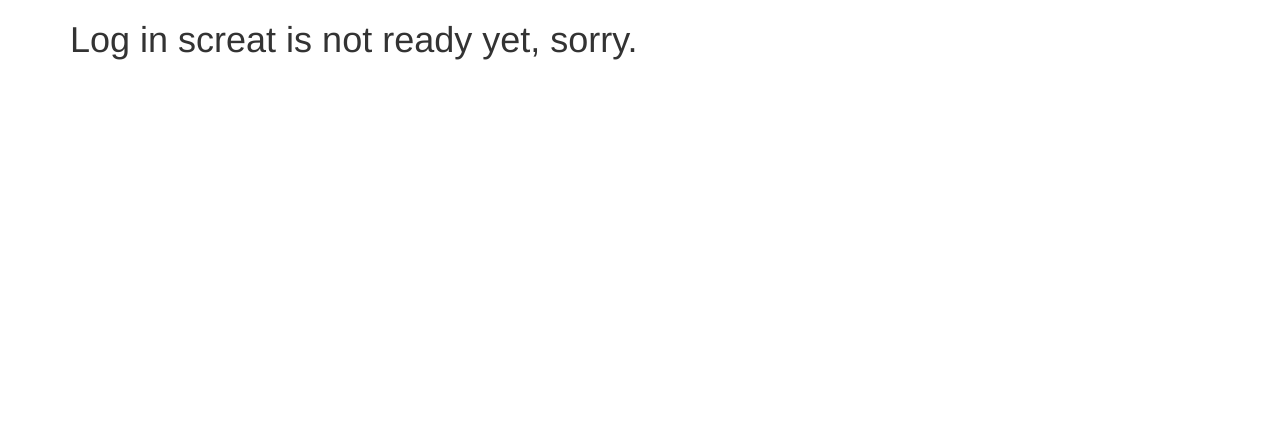
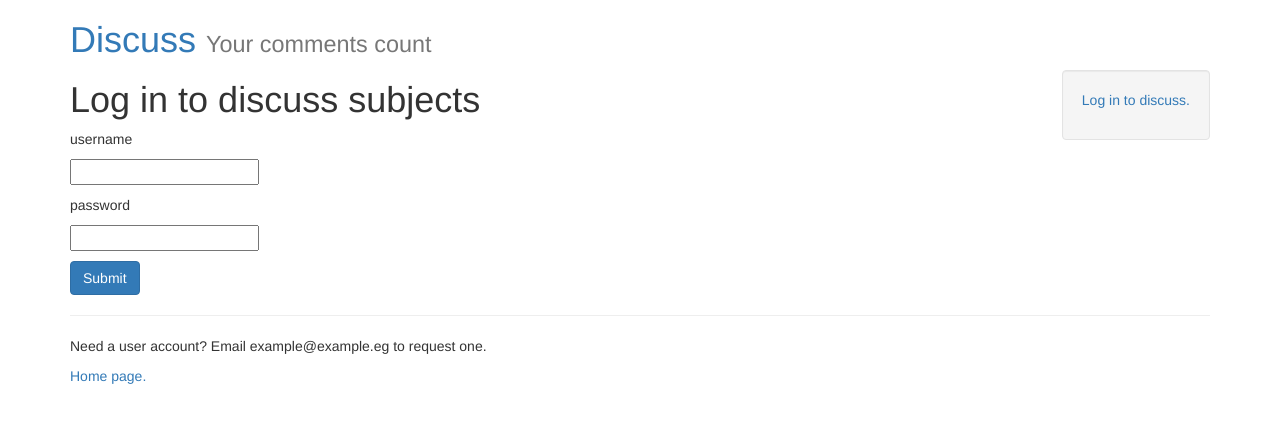
Before and after one commit to filipkral/dj-discuss, a Django app: template templates/discuss/login.html in a window 1280 px wide. Shown: the top 423 px of the page. Run offline with Django 3.2, Linux system fonts and the light colour scheme; the template is opened without the code that fills it, so the values that code supplies are empty; parts of the project's set-up code (start-up, migrations or seed data) failed here and were passed over; some libraries are stand-ins or nearby versions.

Commit message:
Add basic login/logout  functionality

```diff
--- a/templates/discuss/discuss_base.html
+++ b/templates/discuss/discuss_base.html
@@ -8,10 +8,14 @@
 	{% block stylesheets %}
 	<!-- Latest compiled and minified CSS -->
     <link rel="stylesheet" href="https://maxcdn.bootstrapcdn.com/bootstrap/3.3.1/css/bootstrap.min.css">
+
+    <link rel="stylesheet" href="//cdn.datatables.net/plug-ins/3cfcc339e89/integration/bootstrap/3/dataTables.bootstrap.css">
     {% endblock stylesheets %}
     <script src="//code.jquery.com/jquery-1.11.0.min.js"></script>
     <!-- Latest compiled and minified JavaScript -->
     <script src="https://maxcdn.bootstrapcdn.com/bootstrap/3.3.1/js/bootstrap.min.js"></script>
+    <script src="//cdn.datatables.net/plug-ins/3cfcc339e89/integration/bootstrap/3/dataTables.bootstrap.js"></script>
+
 
     {% block extrahead %}
     {% endblock %}
@@ -19,6 +23,14 @@
 
 <body>
     <div class="container">
+    <h1><a href="{% url 'discuss:home' %}">Discuss</a> <small>Your comments count</small></h1>
+    <div class="well pull-right">
+        {% if user.is_authenticated %}
+            <p>Hello {{ user.username }}. <a href="{% url 'discuss:logout' %}">Log out</a></p>
+        {% else %}
+            <p><a href="{% url 'discuss:login' %}">Log in to discuss.</a></p>
+        {% endif %}
+    </div>
     {% block content %}
     {% endblock %}
     </div>
--- a/templates/discuss/index.html
+++ b/templates/discuss/index.html
@@ -5,7 +5,7 @@
 {% endblock extrahead %}
 
 {% block content %}
-    <h1>Discuss</h1>
+    <h1>Welcome to Discuss</h1>
     <p>A django application to discuss custom subjects.</p>
-    <p><a id="go-subjects" href="{% url 'discuss:subject' %}">List all subjects</a></p>
+    <p><a class="btn btn-default btn-lg" id="go-subjects" href="{% url 'discuss:subject' %}">List all subjects &raquo;</a></p>
 {% endblock content %}
--- a/templates/discuss/login.html
+++ b/templates/discuss/login.html
@@ -5,5 +5,17 @@
 {% endblock extrahead %}
 
 {% block content %}
-    <h1>Log in screat is not ready yet, sorry.</h1>
+    <h1>Log in to discuss subjects</h1>
+    <form method="POST" action="{% url 'discuss:login-user' %}">
+        {% csrf_token %}
+        <p>username</p>
+        <p><input type="textarea" id="myname" name="myname" size="20"/></p>
+        <p>password</p>
+        <p><input type="password" id="myword" name="myword" size="20"/></p>
+        <button class="btn btn-primary" id="go-login" type="submit" value="Submit" />Submit</button>
+    </form>
+    <hr />
+    <p>Need a user account? Email example@example.eg to request one.</p>
+
+    <p><a href="{% url 'discuss:home' %}">Home page.</a></p>
 {% endblock content %}
--- a/templates/discuss/subject.html
+++ b/templates/discuss/subject.html
@@ -49,7 +49,7 @@
         </div>
     </form>
     {% else %}
-     <div class="alert  alert-info">Only longged in users can add comments</div>
+     <div class="alert alert-info"><a href="{% url 'discuss:login' %}">Log in to add comments.</a></div>
      <!--TODO: <a href="{% url 'discuss:login' %}">Log in to add comments</a>-->
     {% endif %}
 
--- a/templates/discuss/subject_list.html
+++ b/templates/discuss/subject_list.html
@@ -10,7 +10,7 @@
     {% if error_message %}<p><strong>{{ error_message }}</strong></p>{% endif %}
 
     {% if object_list  %}
-        <table id="subjects-table" class="display" cellspacing="0" width="100%">
+        <table id="subjects-table" class="display table" cellspacing="0" width="100%">
         <thead>
         <tr>
             <th>Id</th>
@@ -31,5 +31,5 @@
         <p>There seem to be no subjects.</p>
     {% endif %}
 
-    <p><a href="{% url 'discuss:home' %}">Home page.</a></p>
+    <p><a href="{% url 'discuss:home' %}">Home page</a></p>
 {% endblock content %}
--- a/urls.py
+++ b/urls.py
@@ -8,7 +8,8 @@ urlpatterns = patterns('',
     url(r'^subjects/(?P<pk>[0-9]+)/$', views.subject_detail, name="subject"),
     url(r'^subjects/$', views.SubjectListView.as_view(), name="subject"),
     url(r'^add-comment/$', views.add_comment, name="addcomment"),
-    url(r'^login/$', views.login, name="login"),
-
+    url(r'^login/$', views.login_page, name="login"),
+    url(r'^login-user/$', views.login_user, name="login-user"),
+    url(r'^logout/$', 'django.contrib.auth.views.logout', {'next_page': '/'}, name="logout")
 
 )
```
Also changed, not shown: views.py (+20 -1 lines).
